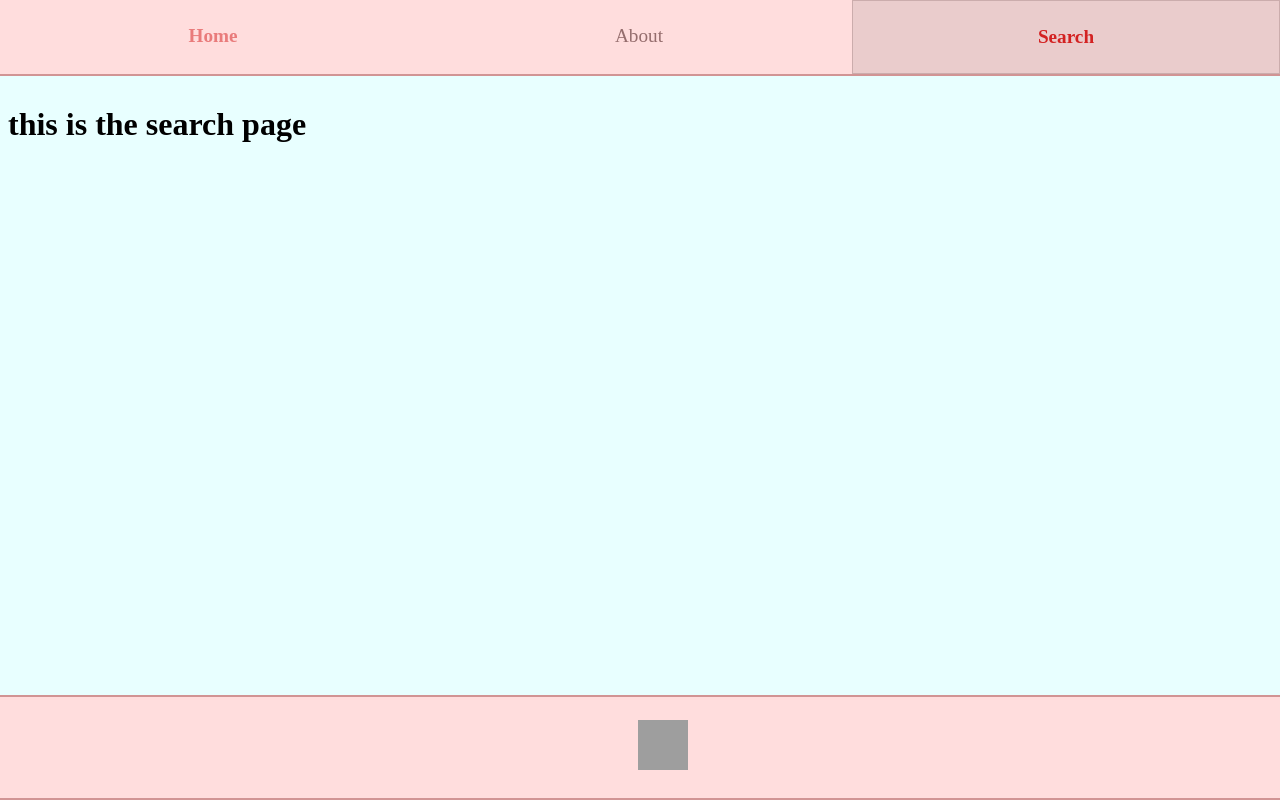
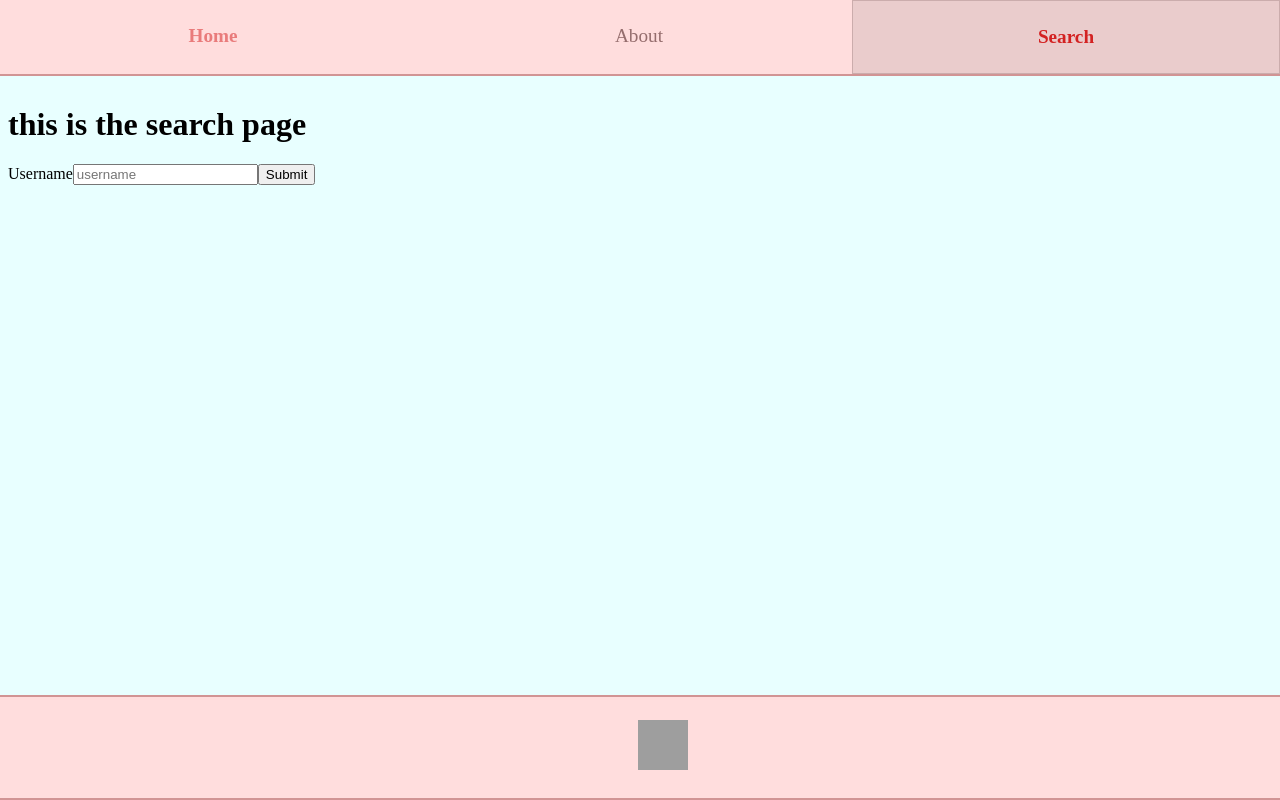
Before and after one commit to k3ith99/GitHub-copycat, a React app: page /search in a window 1280 px wide. Shown: the top 800 px of the page. Built offline with nearby package versions, Linux system fonts and the light colour scheme; grey boxes are pictures that could not be loaded; a web font is replaced by a local one.

Commit message:
random stuff

```diff
--- a/src/components/SearchByUser/index.js
+++ b/src/components/SearchByUser/index.js
@@ -40,7 +40,7 @@ const SearchByUser = () => {
                         <ul>{
                         userData.map( sg => (
                             <li key = {sg.id} >
-                            <button className="gitButton" onClick={handleClick}> Repo name: {sg.name} </button>
+                            <button className="gitButton" > Repo name: {sg.name} </button>
                             </li>
                         )
 
--- a/src/pages/Search/index.js
+++ b/src/pages/Search/index.js
@@ -1,4 +1,5 @@
 import React from "react";
+import {SearchByUser} from '../../components'
 
 
 
@@ -7,6 +8,9 @@ function Search() {
   return (
     <>
       <h1>this is the search page</h1>
+      <div>
+      <SearchByUser/>
+      </div>
 
     </>
   );
```
Also changed, not shown: 1 other file (tests, documents, lock files or other folders).
